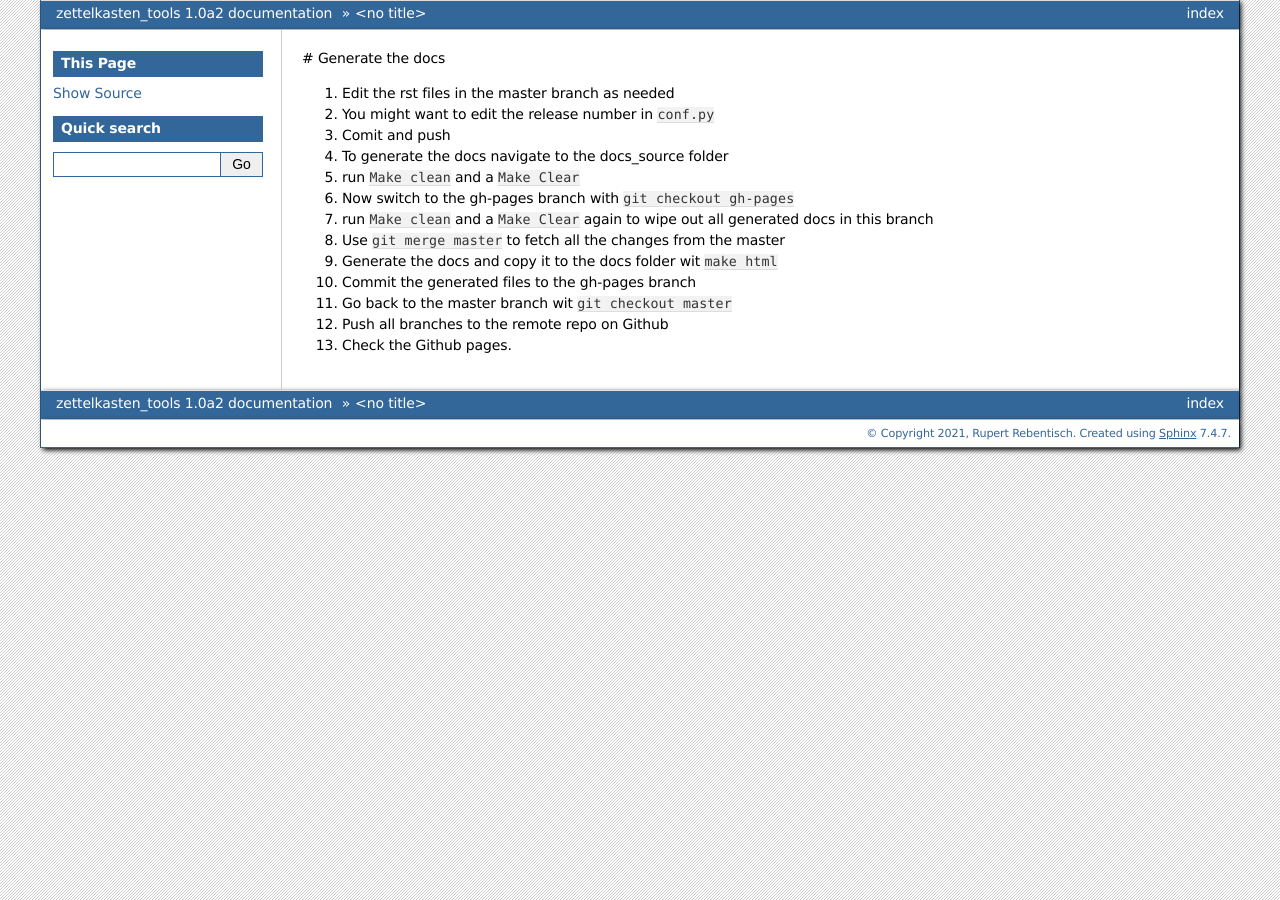
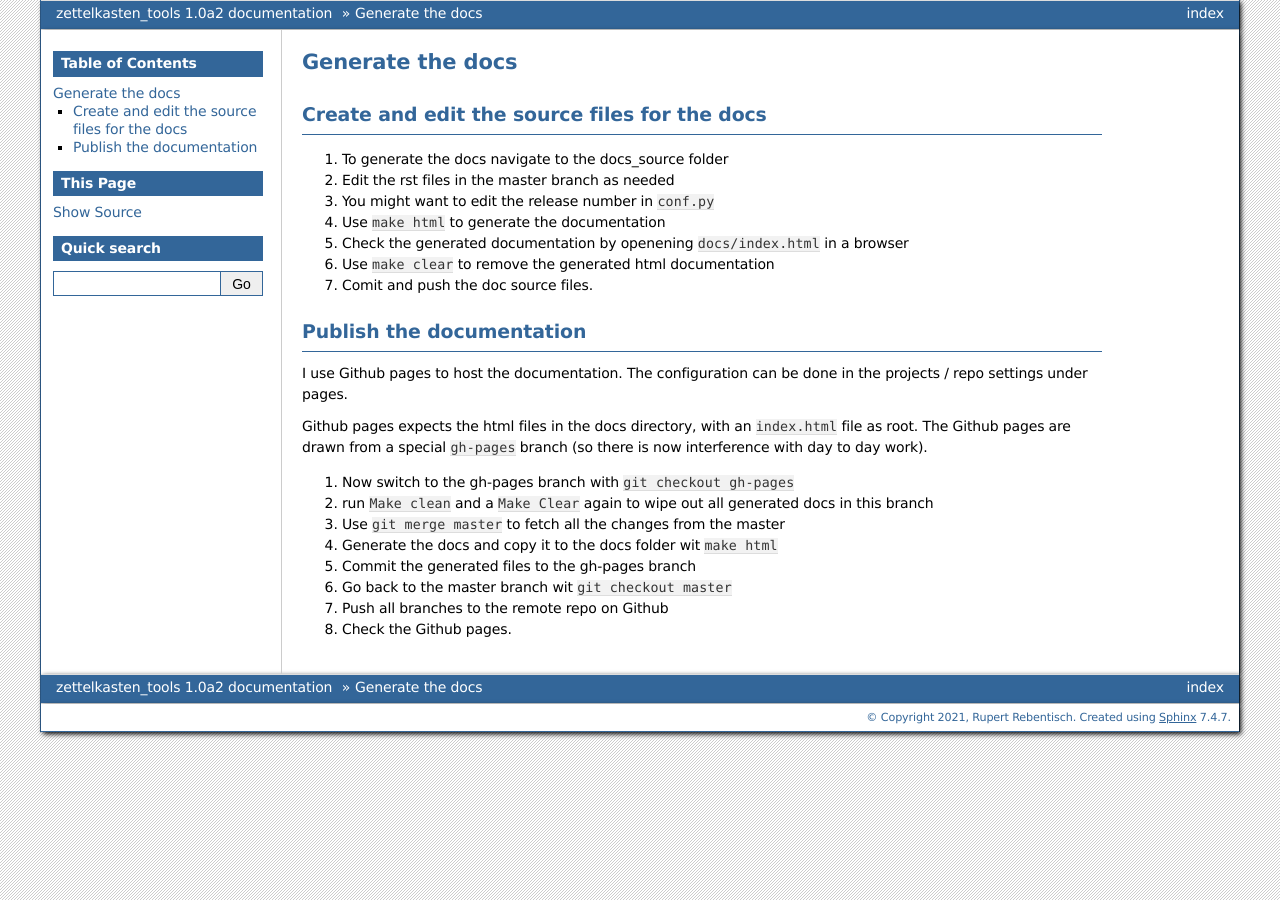
Before and after one commit to rreben/tools4zettelkasten, a Sphinx documentation site: the page built from docs_source/source/generate_docs.rst, in a window 1280 px wide. Built offline with Sphinx 7.4.7, drawn with Linux system fonts in a browser that asks for light colours.

Commit message:
improved docs

```diff
--- a/docs_source/source/generate_docs.rst
+++ b/docs_source/source/generate_docs.rst
@@ -1,15 +1,28 @@
-# Generate the docs
+Generate the docs
+=================
 
-1. Edit the rst files in the master branch as needed
-2. You might want to edit the release number in ``conf.py``
-3. Comit and push
-4. To generate the docs navigate to the docs_source folder
-5. run ``Make clean`` and a ``Make Clear``
-6. Now switch to the gh-pages branch with ``git checkout gh-pages``
-7. run ``Make clean`` and a ``Make Clear``  again to wipe out all generated docs in this branch
-8. Use ``git merge master`` to fetch all the changes from the master
-9. Generate the docs and copy it to the docs folder wit ``make html``
-10. Commit the generated files to the gh-pages branch
-11. Go back to the master branch wit ``git checkout master``
-12. Push all branches to the remote repo on Github
-13. Check the Github pages.
+Create and edit the source files for the docs
+---------------------------------------------
+1. To generate the docs navigate to the docs_source folder
+2. Edit the rst files in the master branch as needed
+3. You might want to edit the release number in ``conf.py``
+4. Use ``make html`` to generate the documentation
+5. Check the generated documentation by openening ``docs/index.html`` in a browser
+6. Use ``make clear`` to remove the generated html documentation
+7. Comit and push the doc source files.
+
+Publish the documentation
+-------------------------
+
+I use Github pages to host the documentation. The configuration can be done in the projects / repo settings under pages.
+
+Github pages expects the html files in the docs directory, with an ``index.html`` file as root. The Github pages are drawn from a special ``gh-pages`` branch (so there is now interference with day to day work).
+
+1.  Now switch to the gh-pages branch with ``git checkout gh-pages``
+2.  run ``Make clean`` and a ``Make Clear``  again to wipe out all generated docs in this branch
+3. Use ``git merge master`` to fetch all the changes from the master
+4. Generate the docs and copy it to the docs folder wit ``make html``
+5. Commit the generated files to the gh-pages branch
+6. Go back to the master branch wit ``git checkout master``
+7. Push all branches to the remote repo on Github
+8. Check the Github pages.
--- a/docs_source/source/projectsetup.rst
+++ b/docs_source/source/projectsetup.rst
@@ -4,9 +4,11 @@ Project Setup
 The project layout follows a proposal from Martin Heinz [1].
 
 **.vscode/** contains a json file that stores some settings for Visual Studio Code
+
 **ArbeitMitDemZettelkasten.code-workspace** has some specific data for the Workspace in VSCode.
 
 **docs/** contains the website with the project documentation on github pages. You have to change to the ``gh-pages`` branch in order to view or change these files.
+
 **docs_source/** contains all the source files of the documentation, to create the docs on gh-pages. I could not put these files in the docs folder, because this would collide with the structure that gh-pages are expecting. In order to use gh-pages, we have to provide an index.html file in the docs directory (together with all the other html files and ressources).
 
 **experiments/** is a folder to try new libraries and python recipes. These experiments have a temporary value and are not part of the project.
```
